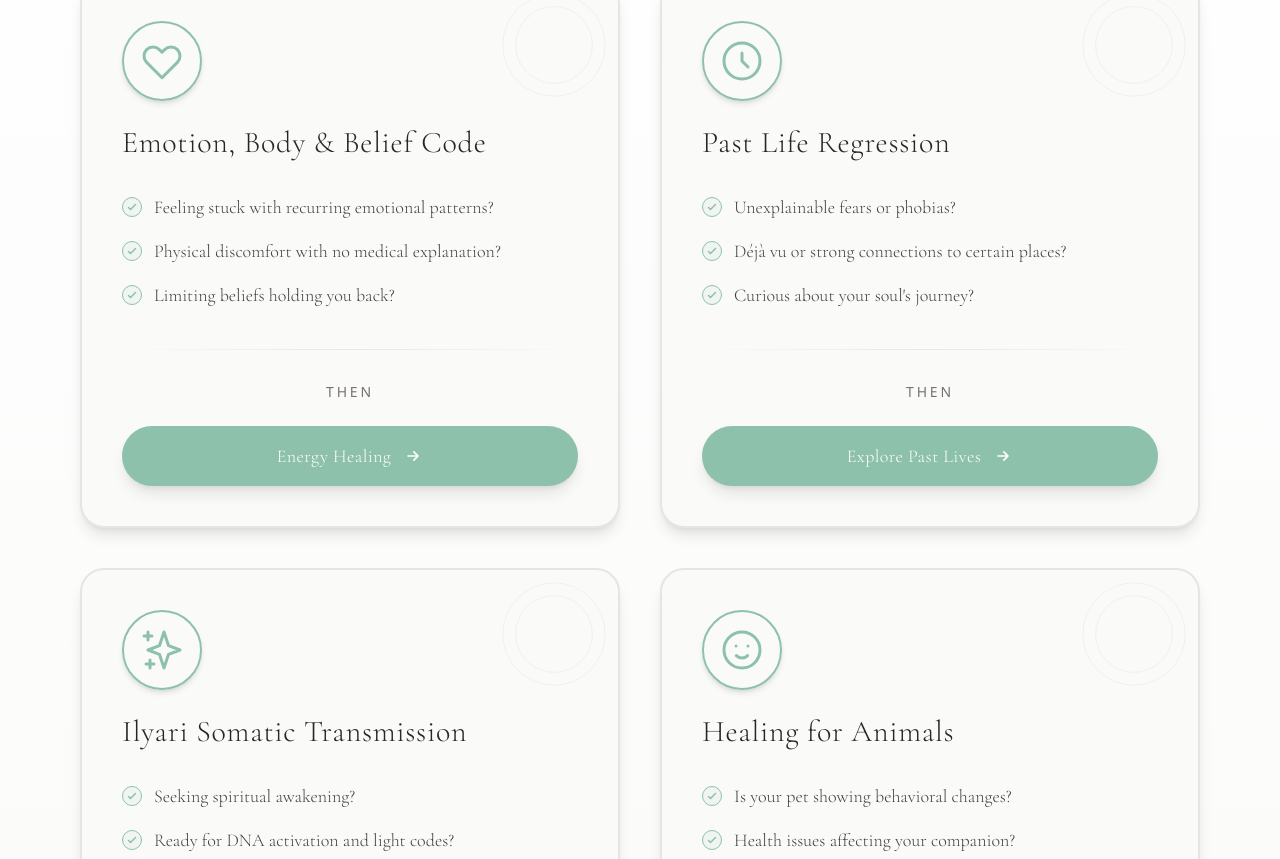
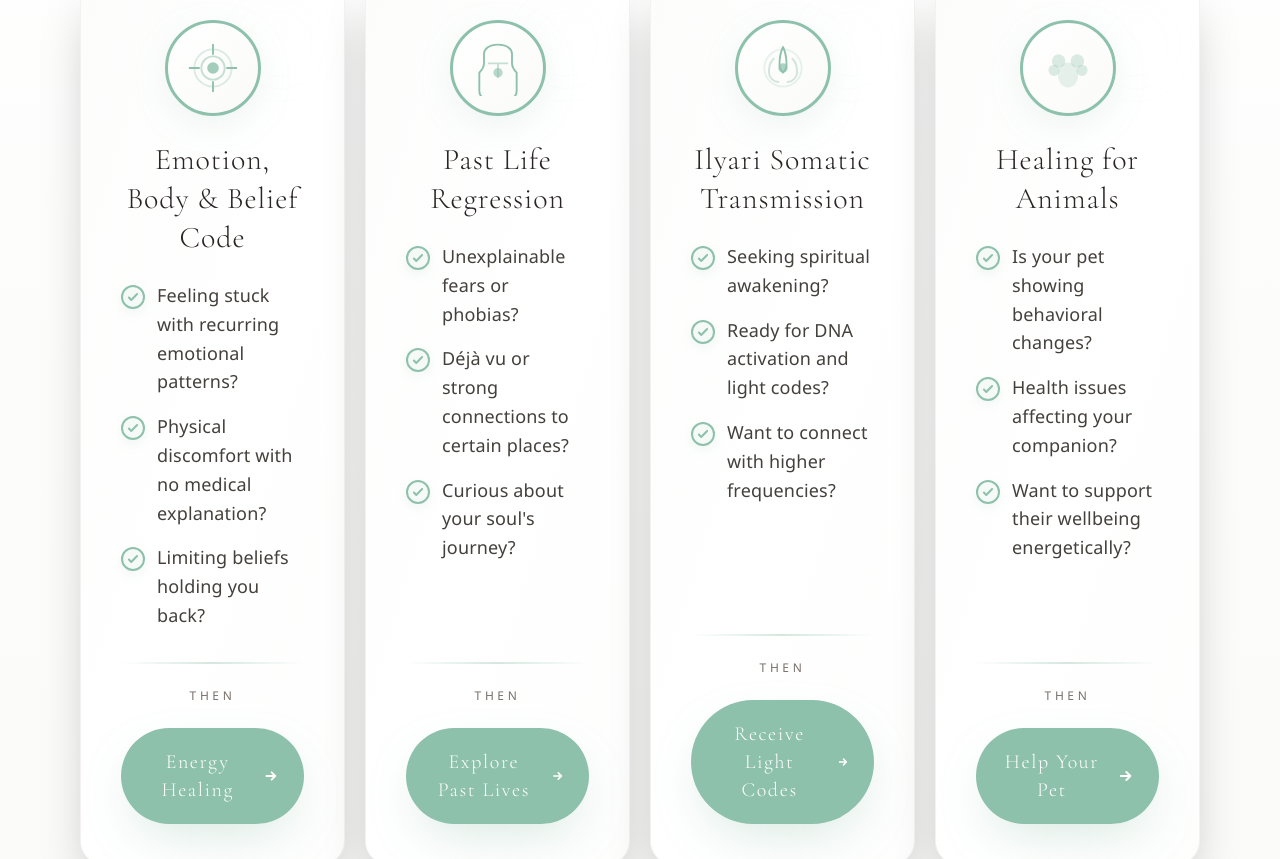
Before and after one commit to noirpraxis-dotcom/luis-virrueta-web, a React (Vite) app: page /healing-sessions in a window 1280 px wide. Shown: the part 1076-1935 px from the top of the page. Built offline with nearby package versions, Linux system fonts and the light colour scheme.

Commit message:
Redesign healing session cards with elegant icons and cinematic layout

```diff
--- a/src/pages/HealingSessionsPage.jsx
+++ b/src/pages/HealingSessionsPage.jsx
@@ -103,12 +103,12 @@ const EmotionBodyBeliefSection = ({ t }) => {
       title: t('healingSessions.emotionBodyBelief.emotionCode.title'),
       icon: (
         <svg className="w-12 h-12" fill="none" viewBox="0 0 24 24" stroke="currentColor">
-          <path strokeLinecap="round" strokeLinejoin="round" strokeWidth={1.5} d="M4.318 6.318a4.5 4.5 0 000 6.364L12 20.364l7.682-7.682a4.5 4.5 0 00-6.364-6.364L12 7.636l-1.318-1.318a4.5 4.5 0 00-6.364 0z" />
+          <path strokeLinecap="round" strokeLinejoin="round" strokeWidth={1.2} d="M12 21.35l-1.45-1.32C5.4 15.36 2 12.28 2 8.5 2 5.42 4.42 3 7.5 3c1.74 0 3.41.81 4.5 2.09C13.09 3.81 14.76 3 16.5 3 19.58 3 22 5.42 22 8.5c0 3.78-3.4 6.86-8.55 11.54L12 21.35z" />
         </svg>
       ),
-      color: 'from-rose-400 to-pink-600',
-      bgColor: 'bg-rose-50',
-      borderColor: 'border-rose-200',
+      color: 'from-rose-400 to-pink-500',
+      bgColor: 'bg-gradient-to-br from-rose-50 to-pink-50',
+      borderColor: 'border-rose-300/50',
       description: t('healingSessions.emotionBodyBelief.emotionCode.description'),
       statistic: '80%',
       metaphor: t('healingSessions.emotionBodyBelief.emotionCode.benefit')
@@ -117,12 +117,14 @@ const EmotionBodyBeliefSection = ({ t }) => {
       title: t('healingSessions.emotionBodyBelief.bodyCode.title'),
       icon: (
         <svg className="w-12 h-12" fill="none" viewBox="0 0 24 24" stroke="currentColor">
-          <path strokeLinecap="round" strokeLinejoin="round" strokeWidth={1.5} d="M9 12l2 2 4-4m5.618-4.016A11.955 11.955 0 0112 2.944a11.955 11.955 0 01-8.618 3.04A12.02 12.02 0 003 9c0 5.591 3.824 10.29 9 11.622 5.176-1.332 9-6.03 9-11.622 0-1.042-.133-2.052-.382-3.016z" />
+          <circle cx="12" cy="12" r="9" strokeWidth="1.2" />
+          <path strokeLinecap="round" strokeLinejoin="round" strokeWidth={1.2} d="M12 6v6l4 2" />
+          <circle cx="12" cy="12" r="1.5" fill="currentColor" />
         </svg>
       ),
-      color: 'from-emerald-400 to-teal-600',
-      bgColor: 'bg-emerald-50',
-      borderColor: 'border-emerald-200',
+      color: 'from-emerald-400 to-teal-500',
+      bgColor: 'bg-gradient-to-br from-emerald-50 to-teal-50',
+      borderColor: 'border-emerald-300/50',
       description: t('healingSessions.emotionBodyBelief.bodyCode.description'),
       metaphor: t('healingSessions.emotionBodyBelief.bodyCode.benefit')
     },
@@ -130,12 +132,13 @@ const EmotionBodyBeliefSection = ({ t }) => {
       title: t('healingSessions.emotionBodyBelief.beliefCode.title'),
       icon: (
         <svg className="w-12 h-12" fill="none" viewBox="0 0 24 24" stroke="currentColor">
-          <path strokeLinecap="round" strokeLinejoin="round" strokeWidth={1.5} d="M9.663 17h4.673M12 3v1m6.364 1.636l-.707.707M21 12h-1M4 12H3m3.343-5.657l-.707-.707m2.828 9.9a5 5 0 117.072 0l-.548.547A3.374 3.374 0 0014 18.469V19a2 2 0 11-4 0v-.531c0-.895-.356-1.754-.988-2.386l-.548-.547z" />
+          <path strokeLinecap="round" strokeLinejoin="round" strokeWidth={1.2} d="M12 2l2.4 7.2h7.6l-6 4.8 2.3 7-6.3-4.8-6.3 4.8 2.3-7-6-4.8h7.6z" />
+          <circle cx="12" cy="12" r="2" strokeWidth="1.2" />
         </svg>
       ),
-      color: 'from-amber-400 to-orange-600',
-      bgColor: 'bg-amber-50',
-      borderColor: 'border-amber-200',
+      color: 'from-amber-400 to-orange-500',
+      bgColor: 'bg-gradient-to-br from-amber-50 to-orange-50',
+      borderColor: 'border-amber-300/50',
       description: t('healingSessions.emotionBodyBelief.beliefCode.description'),
       insight: '',
       metaphor: t('healingSessions.emotionBodyBelief.beliefCode.benefit')
@@ -265,34 +268,35 @@ const EmotionBodyBeliefSection = ({ t }) => {
             viewport={{ once: true, amount: 0.3 }}
             transition={{ duration: 0.8, delay: index * 0.2 }}
           >
-            <BackdropBlurCard className={`${code.bgColor} border-2 ${code.borderColor}`}>
-              <div className="p-8 lg:p-12">
+            <BackdropBlurCard className={`${code.bgColor} border ${code.borderColor} shadow-xl hover:shadow-2xl transition-shadow duration-500`}>
+              <div className="p-10 lg:p-16">
                 {/* Header with Icon */}
-                <div className="flex items-center gap-6 mb-8">
+                <div className="flex items-center gap-8 mb-10">
                   <motion.div
-                    whileHover={{ scale: 1.1, rotate: 5 }}
-                    className={`p-4 bg-gradient-to-br ${code.color} text-white rounded-2xl shadow-lg`}
+                    whileHover={{ scale: 1.05, rotate: 3 }}
+                    transition={{ type: "spring", stiffness: 300 }}
+                    className={`p-5 bg-gradient-to-br ${code.color} text-white rounded-3xl shadow-lg backdrop-blur-sm`}
                   >
                     {code.icon}
                   </motion.div>
                   <h4
-                    className="text-3xl lg:text-4xl font-light text-stone-800"
-                    style={{ fontFamily: 'Cormorant Garamond, serif' }}
+                    className="text-4xl lg:text-5xl font-light text-stone-800 tracking-wide"
+                    style={{ fontFamily: 'Cormorant Garamond, serif', letterSpacing: '0.02em' }}
                   >
                     {code.title}
                   </h4>
                 </div>
 
                 {/* Description */}
-                <p className="text-stone-700 text-lg leading-relaxed mb-6">
+                <p className="text-stone-700 text-xl leading-loose mb-8" style={{ fontFamily: 'Gotham, sans-serif', lineHeight: '1.8' }}>
                   {code.description}
                 </p>
 
                 {/* Statistic (if exists) */}
                 {code.statistic && (
-                  <div className="bg-white/70 border-l-4 border-rose-400 rounded-r-lg p-6 mb-6">
-                    <p className="text-stone-800 font-medium text-lg flex items-center gap-2">
-                      <svg className="w-5 h-5 text-rose-500" fill="none" viewBox="0 0 24 24" stroke="currentColor">
+                  <div className="bg-white/80 backdrop-blur-sm border-l-4 border-rose-400 rounded-r-xl p-7 mb-8 shadow-sm">
+                    <p className="text-stone-800 font-medium text-xl flex items-center gap-3" style={{ fontFamily: 'Gotham, sans-serif' }}>
+                      <svg className="w-6 h-6 text-rose-500" fill="none" viewBox="0 0 24 24" stroke="currentColor">
                         <path strokeLinecap="round" strokeLinejoin="round" strokeWidth={2} d="M9 19v-6a2 2 0 00-2-2H5a2 2 0 00-2 2v6a2 2 0 002 2h2a2 2 0 002-2zm0 0V9a2 2 0 012-2h2a2 2 0 012 2v10m-6 0a2 2 0 002 2h2a2 2 0 002-2m0 0V5a2 2 0 012-2h2a2 2 0 012 2v14a2 2 0 01-2 2h-2a2 2 0 01-2-2z" />
                       </svg>
                       {code.statistic}
@@ -302,18 +306,19 @@ const EmotionBodyBeliefSection = ({ t }) => {
 
                 {/* Insight (if exists) */}
                 {code.insight && (
-                  <p className="text-stone-700 text-lg leading-relaxed mb-6">
+                  <p className="text-stone-700 text-xl leading-loose mb-8" style={{ fontFamily: 'Gotham, sans-serif', lineHeight: '1.8' }}>
                     {code.insight}
                   </p>
                 )}
 
                 {/* Metaphor */}
-                <div className="bg-white/50 rounded-xl p-6 lg:p-8 border border-stone-200">
-                  <div className="flex items-start gap-4">
-                    <svg className="w-8 h-8 text-amber-500 flex-shrink-0" fill="none" viewBox="0 0 24 24" stroke="currentColor">
-                      <path strokeLinecap="round" strokeLinejoin="round" strokeWidth={1.5} d="M9.663 17h4.673M12 3v1m6.364 1.636l-.707.707M21 12h-1M4 12H3m3.343-5.657l-.707-.707m2.828 9.9a5 5 0 117.072 0l-.548.547A3.374 3.374 0 0014 18.469V19a2 2 0 11-4 0v-.531c0-.895-.356-1.754-.988-2.386l-.548-.547z" />
+                <div className="bg-white/70 backdrop-blur-sm rounded-2xl p-8 lg:p-10 border border-stone-200/50 shadow-sm">
+                  <div className="flex items-start gap-6">
+                    <svg className="w-10 h-10 text-amber-500 flex-shrink-0" fill="none" viewBox="0 0 24 24" stroke="currentColor">
+                      <path strokeLinecap="round" strokeLinejoin="round" strokeWidth={1.2} d="M12 3l1.5 4.5h4.5l-3.6 2.7 1.4 4.3-3.8-2.8-3.8 2.8 1.4-4.3-3.6-2.7h4.5z" />
+                      <circle cx="12" cy="12" r="2" strokeWidth="1" />
                     </svg>
-                    <p className="text-stone-700 text-lg leading-relaxed italic" style={{ fontFamily: 'Cormorant Garamond, serif' }}>
+                    <p className="text-stone-700 text-xl leading-loose italic" style={{ fontFamily: 'Cormorant Garamond, serif', lineHeight: '1.9', fontSize: '1.25rem' }}>
                       {code.metaphor}
                     </p>
                   </div>
@@ -938,8 +943,11 @@ const SessionNavigator = ({ t }) => {
       ],
       action: t('healingSessions.navigator.emotionBodyBeliefAction'),
       icon: (
-        <svg className="w-12 h-12" fill="none" viewBox="0 0 24 24" stroke="currentColor">
-          <path strokeLinecap="round" strokeLinejoin="round" strokeWidth={1.5} d="M4.318 6.318a4.5 4.5 0 000 6.364L12 20.364l7.682-7.682a4.5 4.5 0 00-6.364-6.364L12 7.636l-1.318-1.318a4.5 4.5 0 00-6.364 0z" />
+        <svg className="w-14 h-14" fill="none" viewBox="0 0 24 24" stroke="currentColor">
+          <circle cx="12" cy="12" r="8" strokeWidth="0.8" opacity="0.3" />
+          <circle cx="12" cy="12" r="5" strokeWidth="0.8" opacity="0.5" />
+          <path strokeLinecap="round" strokeLinejoin="round" strokeWidth={0.8} d="M12 2v4M12 18v4M22 12h-4M6 12H2" />
+          <circle cx="12" cy="12" r="2" fill="currentColor" opacity="0.8" />
         </svg>
       ),
       bgColor: 'bg-stone-50',
@@ -959,8 +967,10 @@ const SessionNavigator = ({ t }) => {
       ],
       action: t('healingSessions.navigator.pastLifeAction'),
       icon: (
-        <svg className="w-12 h-12" fill="none" viewBox="0 0 24 24" stroke="currentColor">
-          <path strokeLinecap="round" strokeLinejoin="round" strokeWidth={1.5} d="M12 8v4l3 3m6-3a9 9 0 11-18 0 9 9 0 0118 0z" />
+        <svg className="w-14 h-14" fill="none" viewBox="0 0 24 24" stroke="currentColor">
+          <path strokeLinecap="round" strokeLinejoin="round" strokeWidth={0.8} d="M12 2C8 2 6 4 6 6v4c0 2-2 4-2 4v8c0 2 2 4 6 4h4c4 0 6-2 6-4v-8s-2-2-2-4V6c0-2-2-4-6-4z" />
+          <path strokeLinecap="round" strokeLinejoin="round" strokeWidth={0.8} d="M8 10h8M12 10v6" opacity="0.5" />
+          <circle cx="12" cy="14" r="1.5" fill="currentColor" opacity="0.6" />
         </svg>
       ),
       bgColor: 'bg-stone-50',
@@ -980,8 +990,11 @@ const SessionNavigator = ({ t }) => {
       ],
       action: t('healingSessions.navigator.ilyariAction'),
       icon: (
-        <svg className="w-12 h-12" fill="none" viewBox="0 0 24 24" stroke="currentColor">
-          <path strokeLinecap="round" strokeLinejoin="round" strokeWidth={1.5} d="M5 3v4M3 5h4M6 17v4m-2-2h4m5-16l2.286 6.857L21 12l-5.714 2.143L13 21l-2.286-6.857L5 12l5.714-2.143L13 3z" />
+        <svg className="w-14 h-14" fill="none" viewBox="0 0 24 24" stroke="currentColor">
+          <path strokeLinecap="round" strokeLinejoin="round" strokeWidth={0.8} d="M12 3c-1.5 3-1.5 5.5-1.5 7.5 0 2 1.5 3.5 1.5 3.5s1.5-1.5 1.5-3.5c0-2 0-4.5-1.5-7.5z" />
+          <circle cx="12" cy="12" r="8" strokeWidth="0.8" opacity="0.2" />
+          <path strokeLinecap="round" strokeLinejoin="round" strokeWidth={0.8} d="M8 8c-2 2-2 4-2 6s2 4 4 4M16 8c2 2 2 4 2 6s-2 4-4 4" opacity="0.4" />
+          <circle cx="12" cy="12" r="1.5" fill="currentColor" opacity="0.7" />
         </svg>
       ),
       bgColor: 'bg-stone-50',
@@ -1001,8 +1014,12 @@ const SessionNavigator = ({ t }) => {
       ],
       action: t('healingSessions.navigator.animalsAction'),
       icon: (
-        <svg className="w-12 h-12" fill="none" viewBox="0 0 24 24" stroke="currentColor">
-          <path strokeLinecap="round" strokeLinejoin="round" strokeWidth={1.5} d="M14.828 14.828a4 4 0 01-5.656 0M9 10h.01M15 10h.01M21 12a9 9 0 11-18 0 9 9 0 0118 0z" />
+        <svg className="w-14 h-14" fill="none" viewBox="0 0 24 24" stroke="currentColor">
+          <ellipse cx="12" cy="15" rx="4" ry="5" strokeWidth="0.8" fill="currentColor" opacity="0.2" />
+          <circle cx="8" cy="9" r="2.5" strokeWidth="0.8" fill="currentColor" opacity="0.3" />
+          <circle cx="16" cy="9" r="2.5" strokeWidth="0.8" fill="currentColor" opacity="0.3" />
+          <circle cx="6" cy="13" r="2" strokeWidth="0.8" fill="currentColor" opacity="0.3" />
+          <circle cx="18" cy="13" r="2" strokeWidth="0.8" fill="currentColor" opacity="0.3" />
         </svg>
       ),
       bgColor: 'bg-stone-50',
@@ -1074,7 +1091,7 @@ const SessionNavigator = ({ t }) => {
         initial={{ opacity: 0 }}
         animate={isInView ? { opacity: 1 } : {}}
         transition={{ duration: 0.8, delay: 0.3 }}
-        className="grid grid-cols-1 lg:grid-cols-2 gap-8 lg:gap-10"
+        className="grid grid-cols-1 md:grid-cols-2 xl:grid-cols-4 gap-6 xl:gap-5"
       >
         {sessions.map((session, index) => (
           <motion.div
@@ -1088,39 +1105,44 @@ const SessionNavigator = ({ t }) => {
             }}
             className="group"
           >
-            <div className={`relative ${session.bgColor} rounded-3xl overflow-hidden shadow-lg hover:shadow-2xl border-2 ${session.borderColor} ${session.hoverBorder} transition-all duration-500 h-full`}>
-              {/* Subtle decorative element */}
-              <div className="absolute top-0 right-0 w-32 h-32 opacity-20">
+            <div className={`relative bg-white rounded-3xl overflow-hidden shadow-2xl hover:shadow-[0_25px_60px_-15px_rgba(0,0,0,0.2)] border border-stone-200/50 hover:border-[#8dc1ab]/30 transition-all duration-700 h-full backdrop-blur-xl flex flex-col`}>
+              {/* Cinematic gradient overlay */}
+              <div className="absolute inset-0 bg-gradient-to-br from-stone-50/50 via-white to-stone-50/30 pointer-events-none" />
+
+              {/* Elegant corner decoration */}
+              <div className="absolute top-0 right-0 w-32 h-32 opacity-[0.07]">
                 <svg viewBox="0 0 100 100" className="w-full h-full">
-                  <circle cx="50" cy="50" r="40" fill="none" stroke="currentColor" strokeWidth="0.5" style={{ color: session.accentColor }} />
-                  <circle cx="50" cy="50" r="30" fill="none" stroke="currentColor" strokeWidth="0.5" style={{ color: session.accentColor }} />
+                  <circle cx="50" cy="50" r="45" fill="none" stroke="currentColor" strokeWidth="0.3" style={{ color: session.accentColor }} />
+                  <circle cx="50" cy="50" r="35" fill="none" stroke="currentColor" strokeWidth="0.3" style={{ color: session.accentColor }} />
+                  <circle cx="50" cy="50" r="25" fill="none" stroke="currentColor" strokeWidth="0.3" style={{ color: session.accentColor }} />
                 </svg>
               </div>
 
-              <div className="relative p-8 lg:p-10">
-                {/* Icon - Elegant SVG in circular frame */}
+              <div className="relative p-8 xl:p-10 flex flex-col flex-1">
+                {/* Icon - Cinematic circular frame */}
                 <motion.div
-                  whileHover={{ scale: 1.05, rotate: 5 }}
-                  transition={{ duration: 0.3 }}
-                  className="w-20 h-20 rounded-full flex items-center justify-center mb-6 border-2 shadow-md"
+                  whileHover={{ scale: 1.08, rotate: 5 }}
+                  transition={{ type: "spring", stiffness: 400, damping: 20 }}
+                  className="w-20 h-20 xl:w-24 xl:h-24 rounded-full flex items-center justify-center mb-6 border-[3px] shadow-2xl bg-gradient-to-br from-white to-stone-50 backdrop-blur-xl mx-auto"
                   style={{
                     borderColor: session.accentColor,
-                    color: session.accentColor
+                    color: session.accentColor,
+                    boxShadow: `0 10px 40px -10px ${session.accentColor}40`
                   }}
                 >
                   {session.icon}
                 </motion.div>
 
-                {/* Title */}
+                {/* Title - Ultra legible */}
                 <h3
-                  className="text-2xl lg:text-3xl font-light text-stone-800 mb-8 leading-tight tracking-wide"
-                  style={{ fontFamily: 'Cormorant Garamond, serif' }}
+                  className="text-2xl xl:text-3xl font-light text-stone-800 mb-6 leading-tight tracking-wide text-center"
+                  style={{ fontFamily: 'Cormorant Garamond, serif', letterSpacing: '0.03em', lineHeight: '1.3' }}
                 >
                   {session.title}
                 </h3>
 
-                {/* Questions with elegant checkmarks */}
-                <div className="space-y-4 mb-10">
+                {/* Questions with cinematic checkmarks */}
+                <div className="space-y-4 mb-8 flex-1">
                   {session.questions.map((question, qIndex) => (
                     <motion.div
                       key={qIndex}
@@ -1130,54 +1152,62 @@ const SessionNavigator = ({ t }) => {
                         duration: 0.6,
                         delay: 0.7 + index * 0.15 + qIndex * 0.1
                       }}
-                      className="flex items-start gap-3 group-hover:translate-x-1 transition-transform duration-300"
+                      className="flex items-start gap-3 group-hover:translate-x-1 transition-transform duration-500"
                     >
                       <div
-                        className="mt-1 w-5 h-5 rounded-full flex items-center justify-center flex-shrink-0 border"
+                        className="mt-1 w-5 h-5 xl:w-6 xl:h-6 rounded-full flex items-center justify-center flex-shrink-0 border-[2px] shadow-md"
                         style={{
                           borderColor: session.accentColor,
-                          backgroundColor: `${session.accentColor}15`
+                          backgroundColor: `${session.accentColor}15`,
+                          boxShadow: `0 4px 12px ${session.accentColor}20`
                         }}
                       >
-                        <svg className="w-3 h-3" fill="none" viewBox="0 0 24 24" stroke="currentColor" style={{ color: session.accentColor }}>
-                          <path strokeLinecap="round" strokeLinejoin="round" strokeWidth={3} d="M5 13l4 4L19 7" />
+                        <svg className="w-3 h-3 xl:w-3.5 xl:h-3.5" fill="none" viewBox="0 0 24 24" stroke="currentColor" style={{ color: session.accentColor }}>
+                          <path strokeLinecap="round" strokeLinejoin="round" strokeWidth={3.5} d="M5 13l4 4L19 7" />
                         </svg>
                       </div>
-                      <p className="text-stone-700 text-base lg:text-lg font-light leading-relaxed" style={{ fontFamily: 'Cormorant Garamond, serif' }}>
+                      <p className="text-stone-700 text-base xl:text-lg font-light leading-relaxed" style={{ fontFamily: 'Gotham, sans-serif', lineHeight: '1.6', letterSpacing: '0.01em' }}>
                         {question}
                       </p>
                     </motion.div>
                   ))}
                 </div>
 
-                {/* Elegant divider */}
+                {/* Cinematic divider */}
                 <motion.div
                   initial={{ scaleX: 0 }}
                   whileInView={{ scaleX: 1 }}
                   viewport={{ once: true }}
-                  transition={{ duration: 0.8, delay: 0.4 }}
-                  className="h-px mb-8"
+                  transition={{ duration: 1, delay: 0.4, ease: [0.76, 0, 0.24, 1] }}
+                  className="h-[2px] mb-6"
                   style={{
-                    background: `linear-gradient(to right, transparent, ${session.accentColor}40, transparent)`
+                    background: `linear-gradient(to right, transparent, ${session.accentColor}30, ${session.accentColor}60, ${session.accentColor}30, transparent)`
                   }}
                 />
 
-                {/* Then text and Action Button */}
-                <div className="text-center">
-                  <p className="text-stone-500 text-sm uppercase tracking-[0.2em] mb-6 font-light" style={{ fontFamily: 'Gotham, sans-serif' }}>
+                {/* Then text and Action Button - Ultra Pro */}
+                <div className="text-center mt-auto">
+                  <p className="text-stone-500 text-xs uppercase tracking-[0.3em] mb-6 font-light" style={{ fontFamily: 'Gotham, sans-serif' }}>
                     Then
                   </p>
 
                   <motion.button
                     onClick={() => handleNavigate(session.id)}
-                    whileHover={{ scale: 1.03, y: -2 }}
-                    whileTap={{ scale: 0.97 }}
-                    className={`w-full ${session.buttonBg} ${session.buttonHover} text-white py-4 px-6 rounded-full font-light text-lg tracking-wide shadow-lg transition-all duration-500 flex items-center justify-center gap-3 group`}
-                    style={{ fontFamily: 'Cormorant Garamond, serif' }}
+                    whileHover={{ scale: 1.04, y: -3 }}
+                    whileTap={{ scale: 0.96 }}
+                    className={`w-full ${session.buttonBg} ${session.buttonHover} text-white py-4 xl:py-5 px-6 rounded-full font-light text-lg xl:text-xl tracking-wide shadow-2xl transition-all duration-700 flex items-center justify-center gap-3 group relative overflow-hidden`}
+                    style={{
+                      fontFamily: 'Cormorant Garamond, serif',
+                      letterSpacing: '0.08em',
+                      boxShadow: `0 20px 50px -15px ${session.accentColor}60`
+                    }}
                   >
-                    <span>{session.action}</span>
-                    <svg className="w-5 h-5 group-hover:translate-x-1 transition-transform duration-300" fill="none" viewBox="0 0 24 24" stroke="currentColor">
-                      <path strokeLinecap="round" strokeLinejoin="round" strokeWidth={2} d="M13 7l5 5m0 0l-5 5m5-5H6" />
+                    {/* Button glow effect */}
+                    <div className="absolute inset-0 bg-gradient-to-r from-transparent via-white/10 to-transparent opacity-0 group-hover:opacity-100 transition-opacity duration-700" />
+
+                    <span className="relative">{session.action}</span>
+                    <svg className="w-5 h-5 xl:w-6 xl:h-6 group-hover:translate-x-2 transition-transform duration-500 relative" fill="none" viewBox="0 0 24 24" stroke="currentColor">
+                      <path strokeLinecap="round" strokeLinejoin="round" strokeWidth={2.5} d="M13 7l5 5m0 0l-5 5m5-5H6" />
                     </svg>
                   </motion.button>
                 </div>
```
